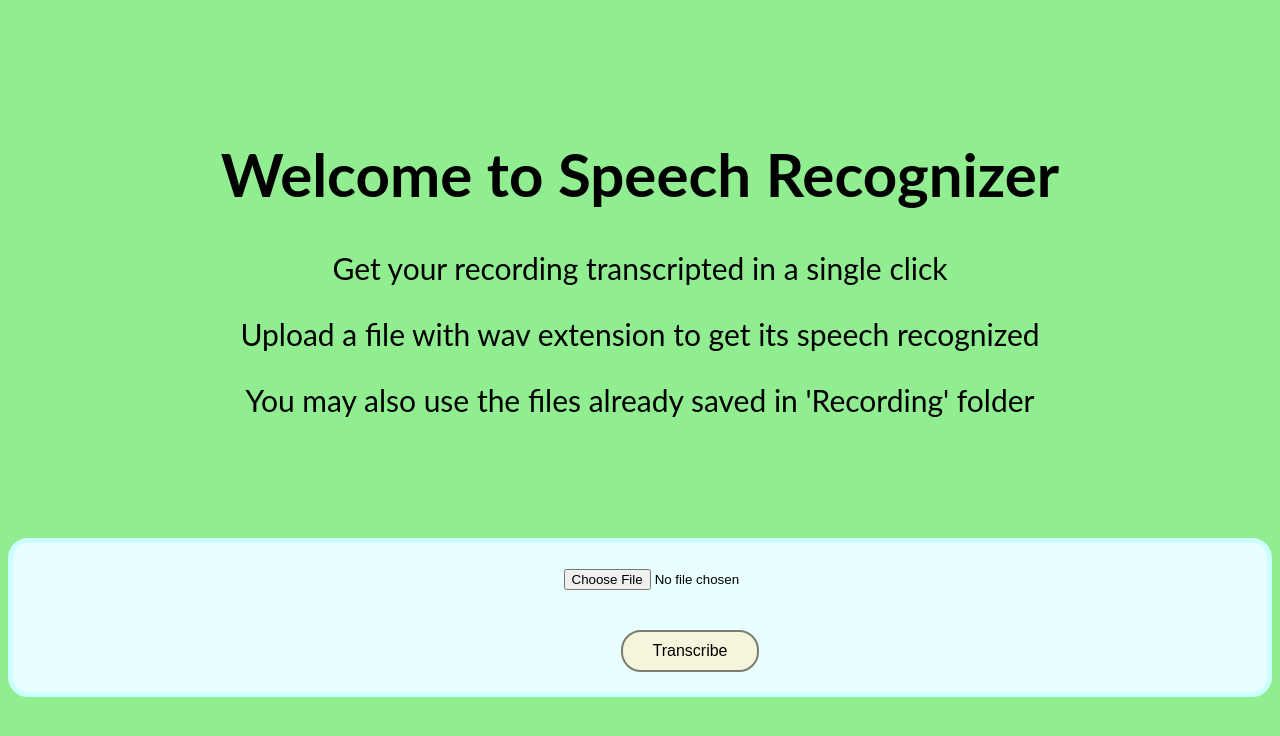
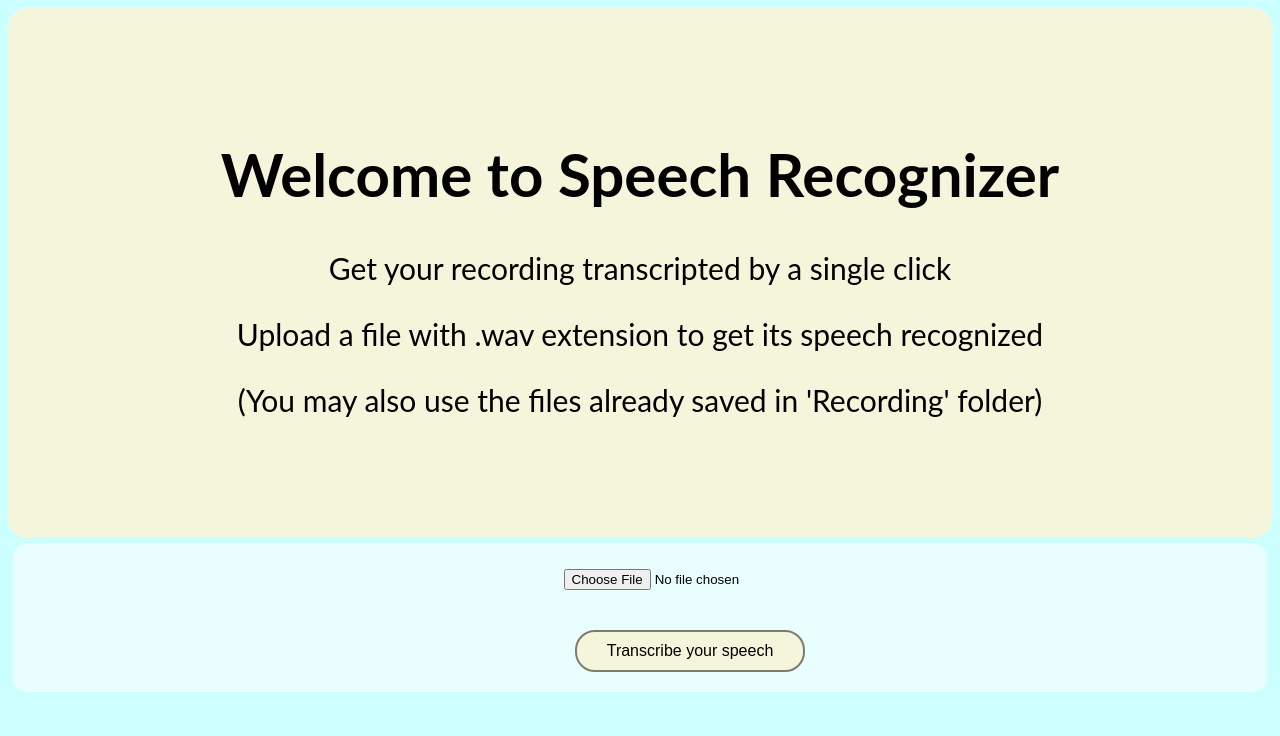
Before and after one commit to Sonali210/Speech-Recognition, a Flask app: page / in a window 1280 px wide. Shown: the top 736 px of the page. Run offline with Flask 2, Linux system fonts and the light colour scheme.

Commit message:
Add files via upload
final

```diff
--- a/app.py
+++ b/app.py
@@ -8,27 +8,26 @@ app = Flask(__name__)
 @app.route('/', methods=['GET', 'POST'])
 def index():
     transcript = ""
-    if request.method == "POST":  # if we posted the form
+    if request.method == "POST":
         print("FORM DATA RECEIVED")
-        # here are 2 forms to make sure this file exist :
-        if "file" not in request.files:  # no file exist/ uploaded
-            print(" Debug: Line 1")
+        if "file" not in request.files:  # no file uploaded
+            print(" Cannot find file")
             return redirect(request.url)  # redirect the user to the home page
 
-        file = request.files['file']  # if file exist it will give me that file
-        if file.filename == "":  # if file is blank/empty, return to the main page
-            print(" Debug: Line 2")
+        file = request.files['file']  # if file exist, give that file
+        if file.filename == "":  # if file is empty, return to the main page
+            print(" Uploaded file is empty")
             return redirect(request.url)
 
         if file:
-            print(" Debug: Line 3")
+            print(" Your file successfully uploaded")
             recognizer = sr.Recognizer()  # initilaize instance of the speech recognition class
             audioFile = sr.AudioFile(file)  # pass in the file
-            with audioFile as source:  # reading the file
-                data = recognizer.record(source)  # through the recognizer
-            transcript = recognizer.recognize_google(data, key=None)  # using Google API will return the text
+            with audioFile as source:  # read the file
+                data = recognizer.record(source)
+            transcript = recognizer.recognize_google(data, key=None)  # using Google API
 
     return render_template('index.html', transcript=transcript)
 
 if __name__ == '__main__':
-    app.run(port='2207', debug=True, threaded=True)  # multiple requests at the ame time for the file
+    app.run(port='2207', debug=True, threaded=True)  # multiple requests at the same time for the file
--- /dev/null
+++ b/static/css/stylesheet.css
@@ -0,0 +1,49 @@
+body{
+font-family: 'Lato', sans-serif;
+justify-content: center;
+ align-items: center;
+ text-align: center;
+  background-color: #ccffff;
+
+}
+
+div{
+ border-radius: 20px;
+
+}
+
+#Header{
+  display:block;
+   padding: 60px;
+  text-align: center;
+  background-color: #f5f5dc;
+
+  color: black;
+  font-size: 30px;
+     margin:auto;
+     border: 30px solid #f5f5dc;
+}
+
+
+#speechContainer{
+     padding: 25px 100px 20px 200px;
+    background-color: #e9ffff;
+     border: 5px solid #ccffff;
+}
+
+
+#button{
+  padding: 10px 30px;
+  font-size: 16px;
+   margin-top: 40px;
+  transition-duration: 0.3s;
+  cursor: pointer;
+  background-color: #f5f5db;
+  color: black;
+  border: 2px solid #7c7d6f;
+    border-radius: 20px;
+}
+#button:hover{
+  background-color: #555555;
+  color: white;
+}
--- a/templates/index.html
+++ b/templates/index.html
@@ -1,23 +1,23 @@
+
 <!DOCTYPE html>
 <html lang="en">
 <head>
     <meta charset="UTF-8">
     <title>Speech Recognition</title>
-    <!--<link href="https://fonts.googleapis.com/css2?family=Lato:ital,wght@0,400;1,300;1,400&display=swap" rel="stylesheet">-->
-    <link rel="stylesheet" href=" {{url_for('static',filename= 'styles/stylesheet.css') }} ">
+    <link rel="stylesheet" href="{{ url_for('static', filename='css/stylesheet.css') }}" />
 </head>
 <body>
 <div id="Header">
     <h1> Welcome to Speech Recognizer </h1>
-    <p> Get your recording transcripted in a single click <p>
-    <p> Upload a file with wav extension to get its speech recognized <p>
-    <p>You may also use the files already saved in 'Recording' folder<p>
+    <p> Get your recording transcripted by a single click <p>
+    <p> Upload a file with .wav extension to get its speech recognized <p>
+    <p> (You may also use the files already saved in 'Recording' folder) <p>
 </div>
 <div id="speechContainer">
    <form enctype="multipart/form-data" method="POST">
        <input type="file" name="file">
         <br>
-       <input type="submit" value="Transcribe" id="button">
+       <input type="submit" value="Transcribe your speech" id="button">
    </form>
 </div>
 
```
Also changed, not shown: 1 other file.
